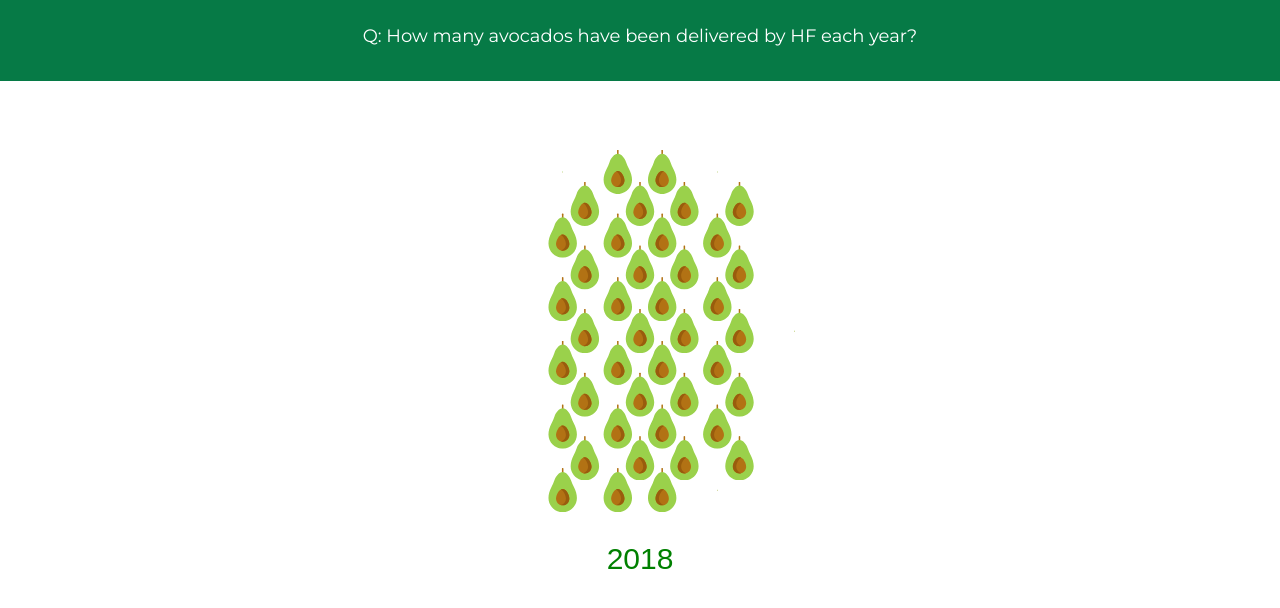
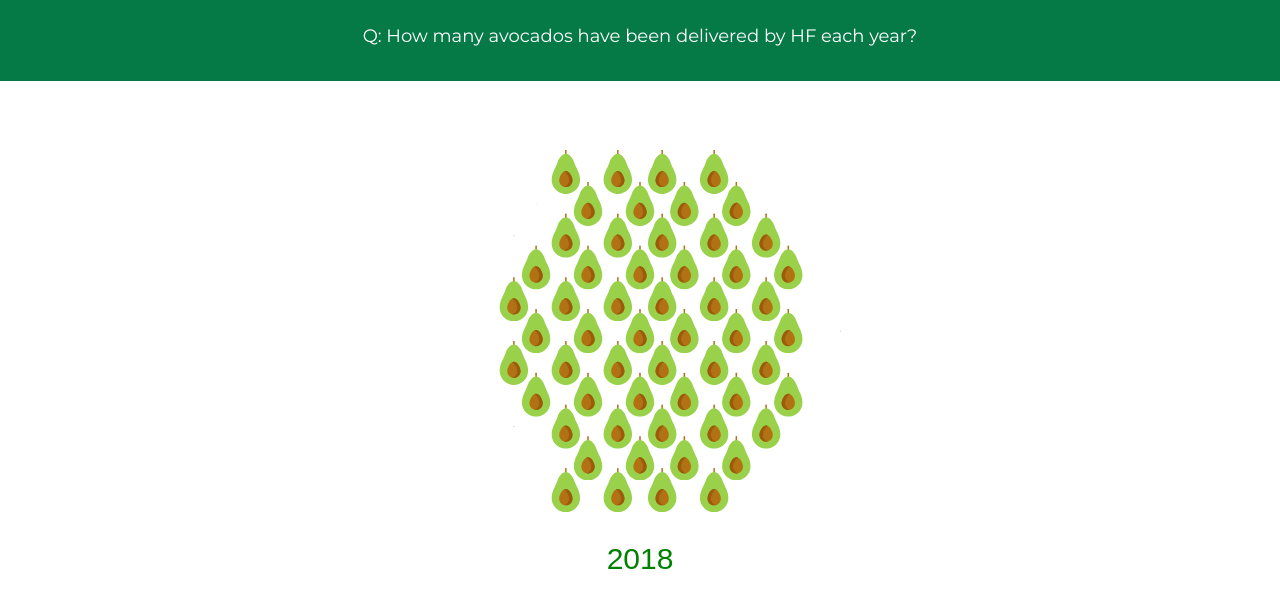
Before and after one commit to hkimhellofresh/avocado, a plain HTML site: page index.html in a window 1280 px wide. Drawn offline with nearby package versions, Linux system fonts and the light colour scheme.

Commit message:
Update index.html

```diff
--- a/index.html
+++ b/index.html
@@ -20,7 +20,7 @@
         <h1>Q: How many avocados have been delivered by HF each year?</h1>
     </div>
 
-    <div id="main" style="width:800px; height:500px;">
+    <div id="main" style="width:innerWidth; height:500px;">
     </div>
 
     <script src="avocado.js"></script>
```
